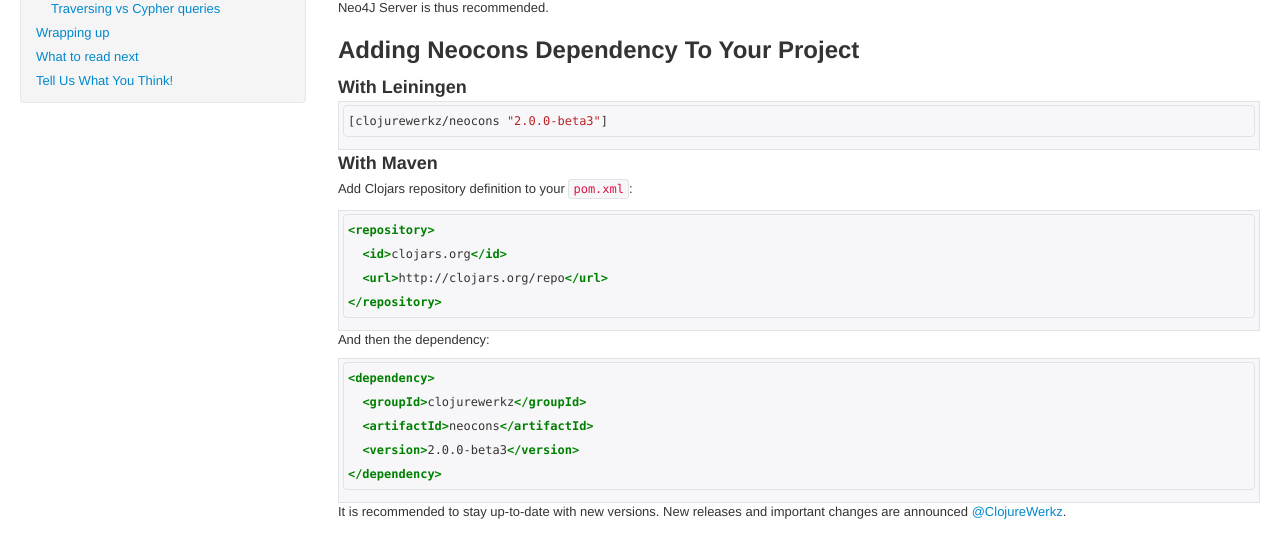
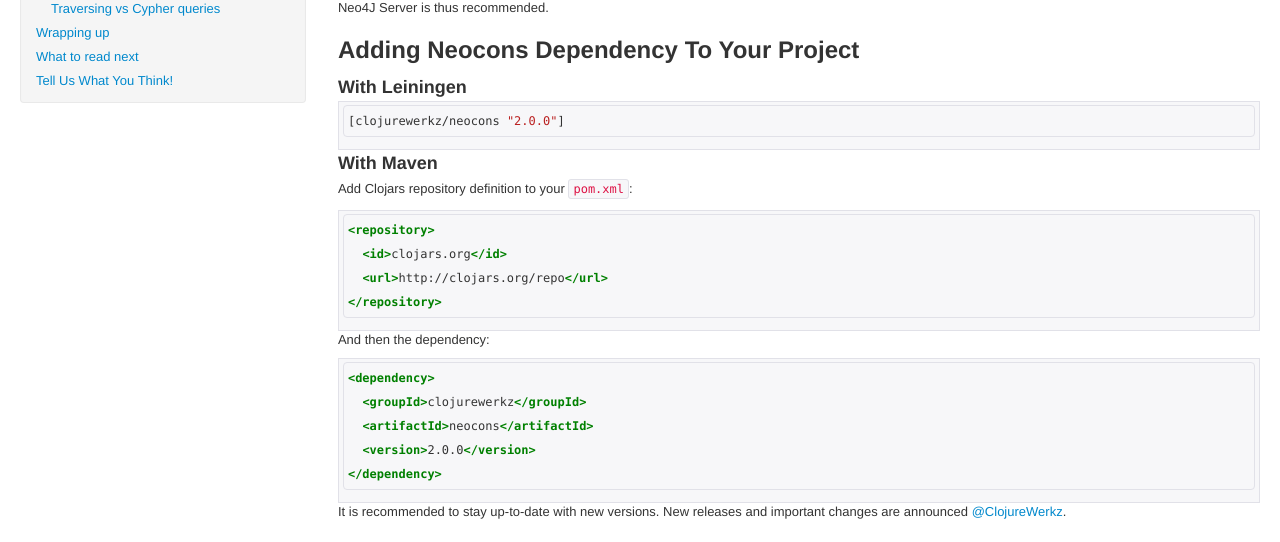
Before and after one commit to clojurewerkz/neocons.docs, a Jekyll site: the page built from articles/getting_started.md, in a window 1280 px wide and 900 px high, scrolled down 585 px. Shown: the part 146-688 px from the top of the window. Built offline with Jekyll 4.4.1, drawn with Linux system fonts in a browser that asks for light colours; some web fonts are replaced; Markdown is read by kramdown in place of the engine named in the settings; comment, search, counter and statistics services are not loaded.

Commit message:
2.0.0 is out

````diff
--- a/articles/getting_started.md
+++ b/articles/getting_started.md
@@ -57,7 +57,7 @@
 ### With Leiningen
 
 ``` clojure
-[clojurewerkz/neocons "2.0.0-beta3"]
+[clojurewerkz/neocons "2.0.0"]
 ```
 
 ### With Maven
@@ -77,7 +77,7 @@
 <dependency>
   <groupId>clojurewerkz</groupId>
   <artifactId>neocons</artifactId>
-  <version>2.0.0-beta3</version>
+  <version>2.0.0</version>
 </dependency>
 ```
 
````
